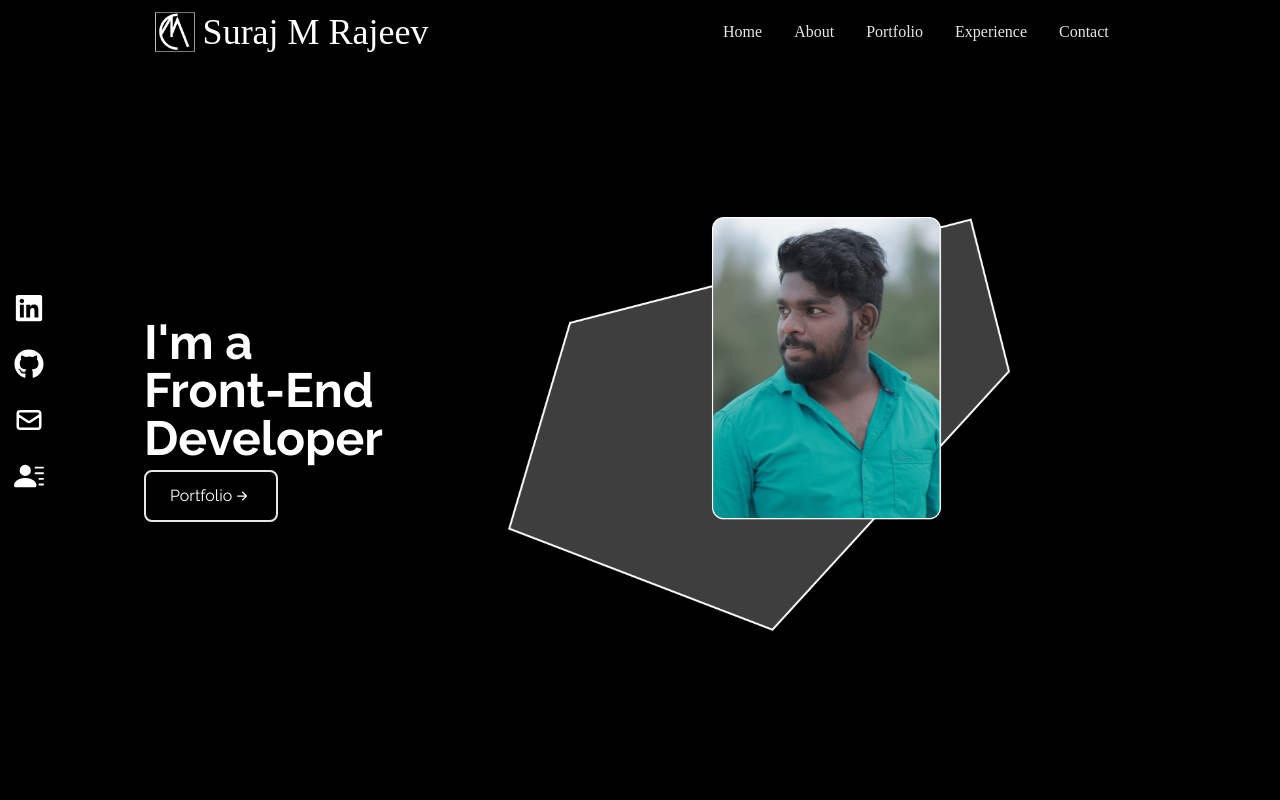
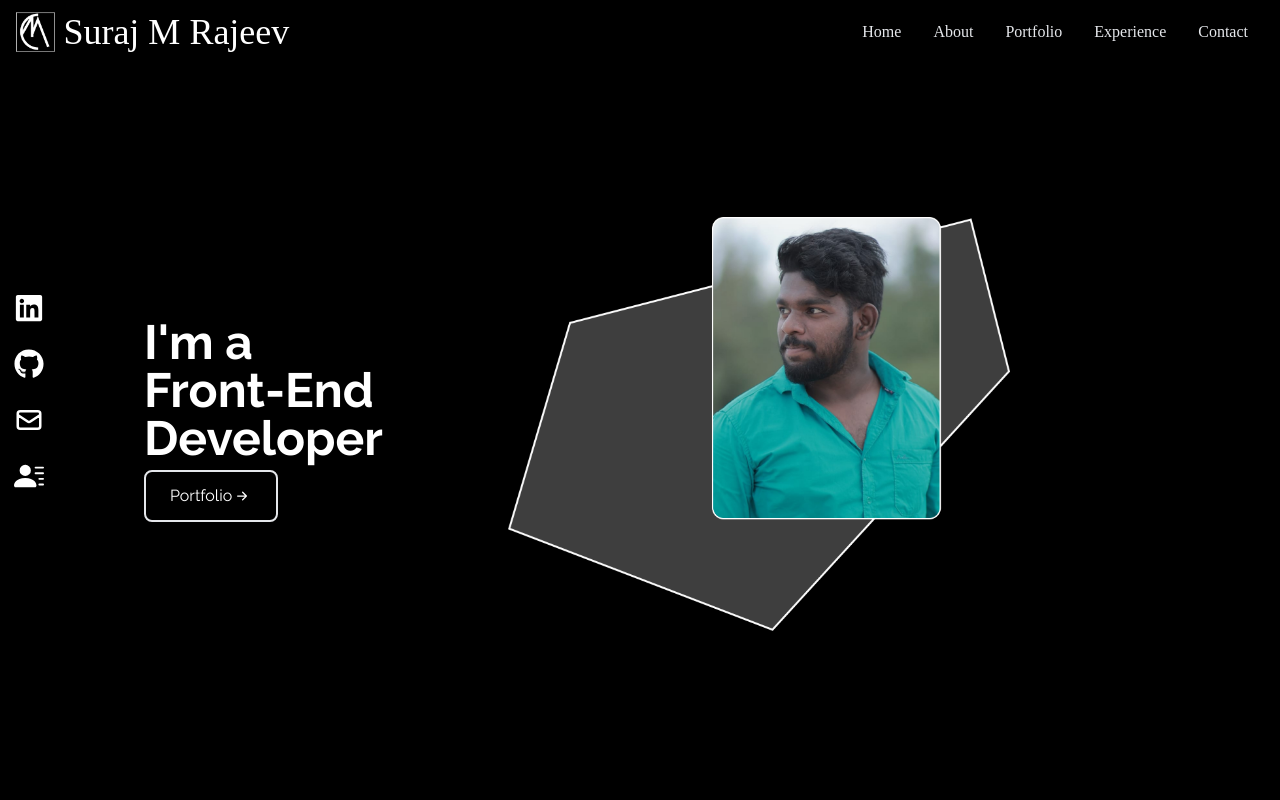
Before and after one commit to craftman01/its_my-portfolio, a React (Create React App) app: page /#/ in a window 1280 px wide. Shown: the top 800 px of the page. Built offline with nearby package versions, Linux system fonts and the light colour scheme; a web font is replaced by a local one.

Commit message:
updated bugs

```diff
--- a/public/index.html
+++ b/public/index.html
@@ -26,7 +26,7 @@
     -->
 
 
-    <title>Portfolio</title>
+    <title>CraftMan</title>
   </head>
   <body>
     <noscript>You need to enable JavaScript to run this app.</noscript>
--- a/src/App.js
+++ b/src/App.js
@@ -2,7 +2,7 @@
 // import Contact from "./component/Contact";
 // import Experince from "./component/Experince";
 // import Home from "./component/Home";
-import NavBar from "./component/NavBar";
+// import NavBar from "./component/NavBar";
 import Gallary from "./component/Gallary.jsx";
 import Social from "./component/Social";
 import { HashRouter as Router, Route, Routes } from 'react-router-dom';
@@ -14,7 +14,7 @@ import AllEvents from "./pages/Event/AllEvents";
 function App() {
   return (
     <Router >
-      <NavBar />
+      {/* <NavBar /> */}
       <Social/>
       <Routes>
         <Route exact path="/" element={<Hero />} />
--- a/src/component/Gallary.jsx
+++ b/src/component/Gallary.jsx
@@ -14,6 +14,7 @@ import RapBattle from "../assets/gallery.png";
 import HipHopBattle from "../assets/gallery.png";
 import SpotDance from "../assets/gallery.png";
 import BandofBrahma from "../assets/gallery.png";
+import Cm from "../assets/Group 1.png"
 
 const Gallary = () => {
   const images = [
@@ -156,7 +157,21 @@ const Gallary = () => {
   ];
 
   return (
+    <>
+    <div className='flex flex-row justify-between items-center z-10  w-full h-16 px-4 text-white fixed bg-black' >
+
+<div className='justify-start items-center'>
+
+    <a href='home'><img   src={Cm} alt='cm' className=' h-10 w-auto ' /></a>
+    <a href='home' className=' text-4xl capitalize font-jockey ml-2' >
+        Suraj m rajeev
+    </a>
+</div>
+</div>
     <div name="gallary" className="h-auto w-full  bg-black p-10 ">
+
+
+
       <div className=" flex flex-col p-4 justify-center items-center " >
       <div className='pb-8 md:pb-1  text-center'>
             <p className='text-white text-4xl font-bold inline   ' >
@@ -189,6 +204,7 @@ const Gallary = () => {
         </div>
       </div>
     </div>
+    </>
   );
 };
 
--- a/src/component/Home.jsx
+++ b/src/component/Home.jsx
@@ -31,7 +31,7 @@ const Home = () => {
                     </div>
                 </div>
                 <div className='md:pb-0 pb-8 relative '>
-                 <img src={HeroImage} alt='my profile' className='rounded-2xl w-8/9 mx-auto md:w-4/6 ' />
+                 <img src={HeroImage} alt='my profile' className='rounded-2xl  w-8/9 mx-auto md:w-4/6 ' />
                  </div>
             </div>
         </div>
--- a/src/component/NavBar.jsx
+++ b/src/component/NavBar.jsx
@@ -28,13 +28,14 @@ const NavBar = () => {
         }
     ]
     return (
-        <div className='flex flex-row justify-around items-center  w-full h-16 px-4 text-white fixed bg-black' >
+        <div className='flex flex-row justify-between items-center z-50  w-full h-16 px-4 text-white fixed bg-black' >
 
-            <div className='flex flex-row justify-start items-center'>
-                <img src={Cm} alt='cm' className=' h-10 w-auto ' />
-                <h1 className=' text-4xl capitalize font-jockey ml-2' >
+            <div className='flex justify-start items-center'>
+
+                <a href='home'><img   src={Cm} alt='cm' className=' h-10 w-auto ' /></a>
+                <a href='home' className=' text-4xl capitalize font-jockey ml-2' >
                     Suraj m rajeev
-                </h1>
+                </a>
             </div>
 
             <ul className='hidden md:flex'>
--- a/src/component/Portfolio.jsx
+++ b/src/component/Portfolio.jsx
@@ -41,14 +41,14 @@ const Portfolio = () => {
                         Check my Works
                     </p>
                 </div>
-                <div className='grid grid-cols-2 md:grid-cols-3 gap-8 px- md:px-12 sm:px-0 ' >
+                <div className='grid grid-cols-2 md:grid-cols-3 gap-8  px- md:px-12 sm:px-0 ' >
 
 
                    {images.map((image, index) => (
 
-                    <div key={index} className=' shadow-md shadow-gray-600  rounded-lg  ' >
+                    <div key={index} className=' shadow-md shadow-gray-600 duration-200 hover:scale-105 rounded-lg  ' >
                         <img
-                        className='  rounded-md duration-200 hover:scale-105 w-full '
+                        className='  rounded-md  w-full '
                         src={image.src}
                         alt={image.name} />
 
@@ -64,10 +64,10 @@ const Portfolio = () => {
                    ))}
 
 
-                <div className=' shadow-md shadow-gray-600 font-bold rounded-lg  ' >
-                        <img src={GALLARY} alt=' ' className='  rounded-md duration-200 hover:scale-105 w-full ' />
+                <div className=' shadow-md shadow-gray-600 duration-200 hover:scale-105 font-bold rounded-lg  ' >
+                        <img src={GALLARY} alt=' ' className='  rounded-md w-full ' />
                         <div className='flex items-center justify-center  '>
-                            <a href='/#/gallary' className='flex justify-center items-center w-4/5 px-2 md:px-6 py-3 duration-200 hover:scale-105  '  >
+                            <a href='its_my-portfolio/#/gallary' className='flex justify-center items-center w-4/5 px-2 md:px-6 py-3 duration-200 hover:scale-105  '  >
                                 Gallary
                             </a >
                         </div>
--- a/src/pages/Hero.jsx
+++ b/src/pages/Hero.jsx
@@ -4,10 +4,12 @@ import About from '../component/About.jsx'
 import Contact from '../component/Contact.jsx'
 import Experince from '../component/Experince.jsx'
 import Portfolio from '../component/Portfolio.jsx'
+import Navbar from '../component/NavBar.jsx'
 
 const Hero = () => {
   return (
     <div>
+        <Navbar/>
         <Home/>
         <About/>
         <Portfolio/>
```
Also changed, not shown: public/Group_1.png, public/Group__1.png (added).
